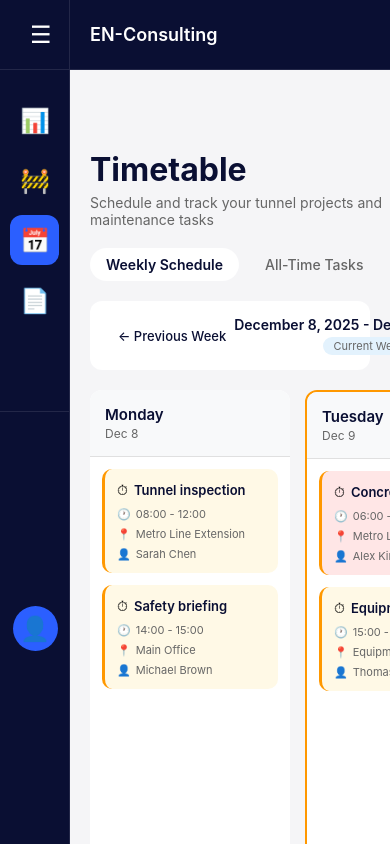
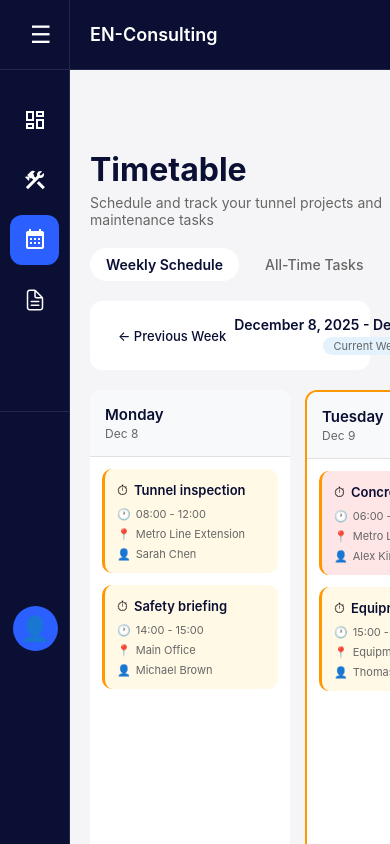
Before and after one commit to tobias200728/EN-Consulting_Projektmanagement-tool, a React Native app in the folder frontend/: screen /Calendar in a window 390 px wide. Built offline with nearby package versions, Linux system fonts and the light colour scheme.

Commit message:
add react-native-icons

```diff
--- a/frontend/components/Layout.jsx
+++ b/frontend/components/Layout.jsx
@@ -2,6 +2,8 @@ import React, { useRef, useState } from 'react';
 import { View, Text, TouchableOpacity, Animated } from 'react-native';
 import { useNavigation, useRoute } from '@react-navigation/native';
 import { styles } from '../style/Layout.styles';
+import MaterialCommunityIcons from 'react-native-vector-icons/MaterialCommunityIcons';
+import Ionicons from 'react-native-vector-icons/Ionicons';
 
 export default function Layout({ children }) {
   const [open, setOpen] = useState(false);
@@ -10,10 +12,10 @@ export default function Layout({ children }) {
   const route = useRoute();
 
   const menuItems = [
-    { icon: "📊", screen: "Dashboard", label: "Dashboard" },
-    { icon: "🚧", screen: "Projects", label: "Projects" },
-    { icon: "📅", screen: "Calendar", label: "Calendar" },
-    { icon: "📄", screen: "Documents", label: "Documents" },
+    { icon: "view-dashboard-outline", iconFamily: "MaterialCommunityIcons", screen: "Dashboard", label: "Dashboard" },
+    { icon: "hammer-wrench", iconFamily: "MaterialCommunityIcons", screen: "Projects", label: "Projects" },
+    { icon: "calendar-month", iconFamily: "MaterialCommunityIcons", screen: "Calendar", label: "Calendar" },
+    { icon: "document-text-outline", iconFamily: "Ionicons", screen: "Documents", label: "Documents" },
   ];
 
   const toggleMenu = () => {
@@ -34,6 +36,20 @@ export default function Layout({ children }) {
     inputRange: [0, 1],
     outputRange: [70, 250], // 70px (icons only) to 250px (full sidebar)
   });
+
+  const renderIcon = (iconName, iconFamily) => {
+    const color = "white";
+    const iconSize = 24;
+
+    switch(iconFamily) {
+      case "Ionicons":
+        return <Ionicons name={iconName} size={iconSize} color={color} />;
+      case "MaterialCommunityIcons":
+        return <MaterialCommunityIcons name={iconName} size={iconSize} color={color} />;
+      default:
+        return <MaterialCommunityIcons name={iconName} size={iconSize} color={color} />;
+    }
+  };
 
   return (
     <View style={styles.container}>
@@ -62,7 +78,7 @@ export default function Layout({ children }) {
                   onPress={() => handleIconPress(item.screen)}
                 >
                   <View style={styles.iconContainer}>
-                    <Text style={styles.sidebarIcon}>{item.icon}</Text>
+                    {renderIcon(item.icon, item.iconFamily, isActive)}
                   </View>
                   <Animated.View
                     style={[
--- a/frontend/package.json
+++ b/frontend/package.json
@@ -9,16 +9,19 @@
     "web": "expo start --web"
   },
   "dependencies": {
+    "@expo/vector-icons": "^15.0.3",
     "@react-navigation/native": "^7.1.22",
     "@react-navigation/native-stack": "^7.8.3",
     "expo": "~54.0.20",
     "expo-status-bar": "~3.0.8",
+    "lucide-react-native": "^0.561.0",
     "react": "19.1.0",
     "react-dom": "19.1.0",
     "react-native": "0.81.5",
     "react-native-awesome-alerts": "^2.0.0",
     "react-native-safe-area-context": "~5.6.0",
     "react-native-screens": "~4.16.0",
+    "react-native-vector-icons": "^10.3.0",
     "react-native-web": "^0.21.0",
     "react-toastify": "^11.0.5"
   },
--- a/frontend/style/Layout.styles.js
+++ b/frontend/style/Layout.styles.js
@@ -1,4 +1,5 @@
 import { StyleSheet, Dimensions } from 'react-native';
+
 
 const SCREEN_WIDTH = Dimensions.get('window').width;
 
@@ -36,6 +37,10 @@ export const styles = StyleSheet.create({
   burgerIcon: {
     fontSize: 24,
     color: 'white',
+  },
+
+  dashboardIcon: {
+    color: 'white'
   },
 
   // Menu Container
```
Also changed, not shown: 1 other file (tests, documents, lock files or other folders).
